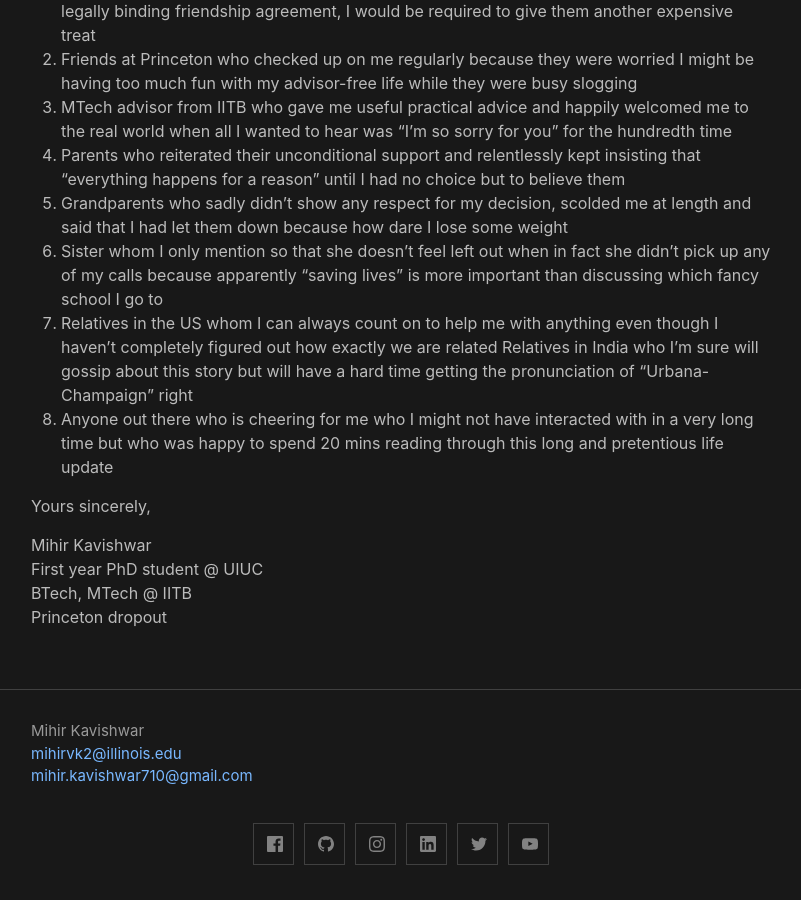
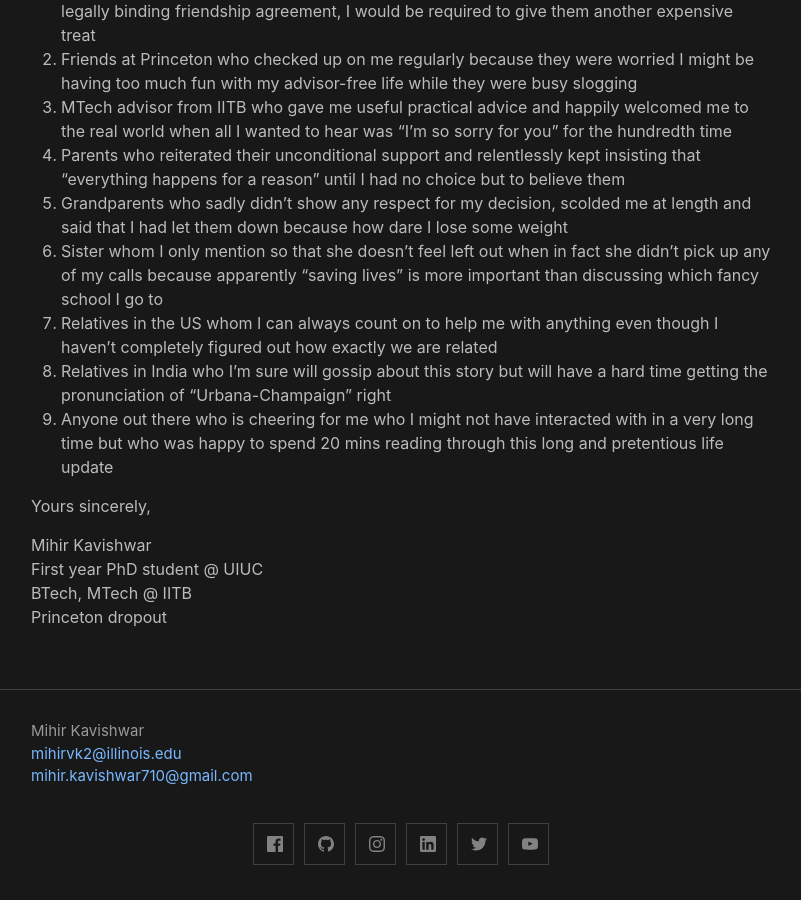
Before and after one commit to mihirvk/mihirvk.github.io, a Jekyll site: the page built from blog_post_0.md, in a window 1280 px wide and 900 px high, scrolled down 7881 px. Shown: the whole window, without its empty margins (239-1040 px from the left). Built offline with Jekyll 4.4.1, drawn with Linux system fonts in a browser that asks for light colours; part of the change alters nothing that is shown.

```diff
--- a/blog_post_0.md
+++ b/blog_post_0.md
@@ -151,8 +151,8 @@ Grateful to:
 5. Grandparents who sadly didn’t show any respect for my decision, scolded me at length and said that I had let them down because how dare I lose some weight
 6. Sister whom I only mention so that she doesn’t feel left out when in fact she didn’t pick up any of my calls because apparently “saving lives” is more important than discussing which fancy school I go to
 7. Relatives in the US whom I can always count on to help me with anything even though I haven’t completely figured out how exactly we are related
-Relatives in India who I’m sure will gossip about this story but will have a hard time getting the pronunciation of “Urbana-Champaign” right
-8. Anyone out there who is cheering for me who I might not have interacted with in a very long time but who was happy to spend 20 mins reading through this long and pretentious life update
+8. Relatives in India who I’m sure will gossip about this story but will have a hard time getting the pronunciation of “Urbana-Champaign” right
+9. Anyone out there who is cheering for me who I might not have interacted with in a very long time but who was happy to spend 20 mins reading through this long and pretentious life update
 
 Yours sincerely,
 
```
